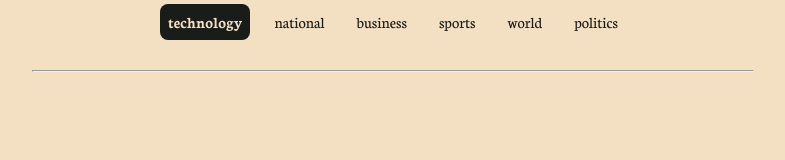
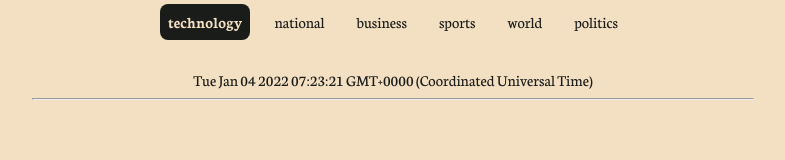
Before and after one commit to Guchii/the-free-times, a Next.js app: page / in a window 1280 px wide. Shown: the part 231-391 px from the top of the page, without its empty margins (247-1032 px from the left). Built offline with nearby package versions, Linux system fonts and the light colour scheme; no server answers.

Commit message:
✨ added clock

```diff
--- a/pages/_app.js
+++ b/pages/_app.js
@@ -2,7 +2,7 @@ import Head from "next/head";
 import styles from "../styles/home.module.css";
 import GithubCorner from "react-github-corner";
 import "../styles/globals.css";
-import { useState } from "react";
+import { useEffect, useState } from "react";
 
 function MyApp({ Component, pageProps }) {
   const [category, setCategory] = useState("technology");
@@ -53,6 +53,10 @@ function MyApp({ Component, pageProps }) {
             politics
           </li>
         </ul>
+        <div className={styles.misc}>
+          <Clock />
+          <Covid />
+        </div>
         <hr />
       </header>
       <main style={{ overflow: "hidden" }}>
@@ -78,4 +82,23 @@ function MyApp({ Component, pageProps }) {
     </div>
   );
 }
+
+const Clock = () => {
+  const [time, setTime] = useState("loading time");
+  useEffect(() => {
+    setInterval(() => {
+      const date = new Date();
+      setTime(date.toString());
+    }, 1000);
+  }, []);
+  return (
+    <>
+      <span>{time}</span>
+    </>
+  );
+};
+const Covid = () => {
+  useEffect(() => {}, []);
+  return null;
+};
 export default MyApp;
```
